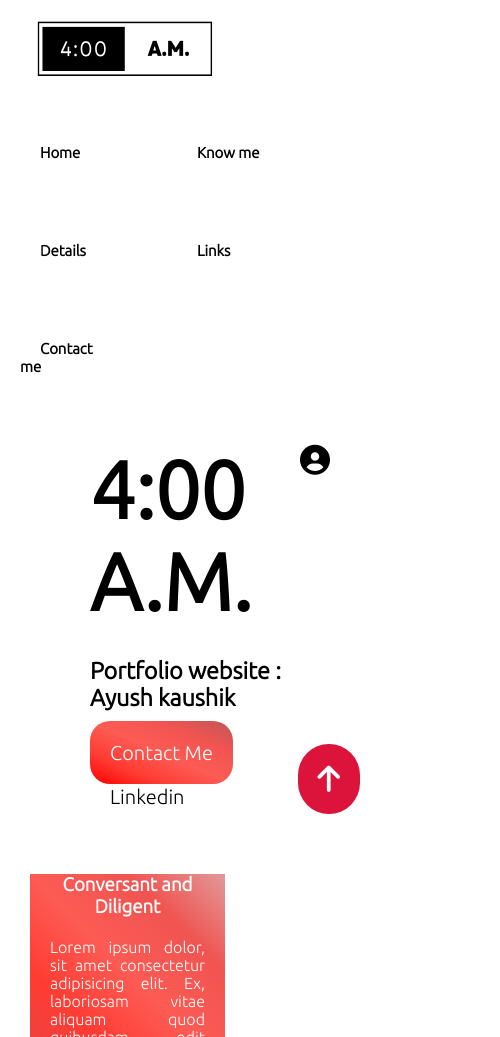
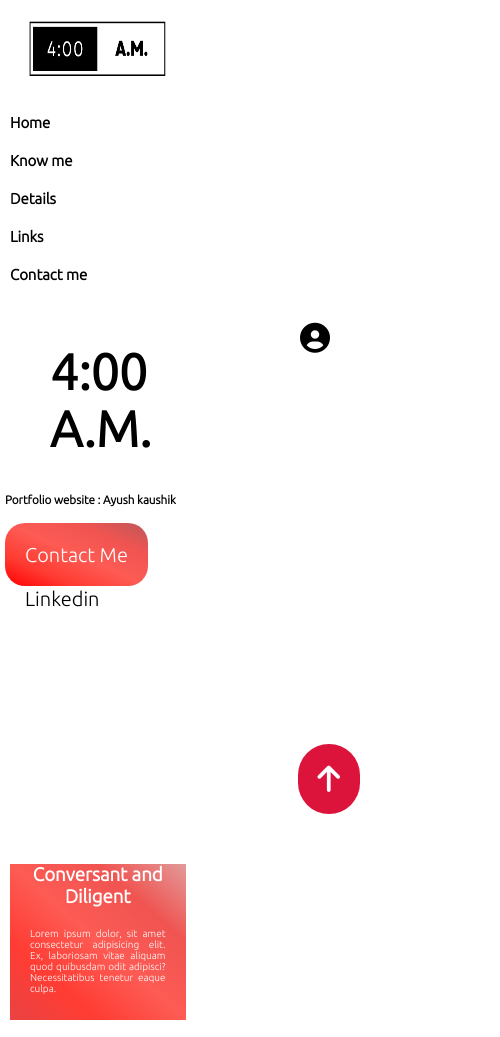
Before and after one commit to kaushikayushh/portfolio, a plain HTML site: page index.html in a window 390 px wide. Shown: the top 1037 px of the page, 500 px wide, since content can reach past the window. Drawn offline with Linux system fonts and the light colour scheme.

Commit message:
Update index.html

```diff
--- a/index.html
+++ b/index.html
@@ -304,20 +304,58 @@ padding: 20px;
     margin: 30px;
 
 }
-        @media  screen and (max-width:450px) {
+       @media  screen and (max-width:450px) {
+    nav img{
+        width: 50vw;
+    }
     nav li{
-        width: 30%;
+        width: 100%;
         float: left;
+
     }
+    .main_head nav ul li a{
+        padding: 0;
+        margin: 0;
+    }
+   .main_head nav ul li{
+        padding: 0;
+        margin: 10px;
+    }
+
     nav ul{
-        height: 250px;
+        padding: 0;
+
+        height: 150px;
     }
-    .content .content_name {
+    .content .content_name h1{
+        font-size: 50px;
+        position: absolute;
+        left: 0;
+        margin-left: 50px;
+        padding: 0;
+    }
+    .content_name h3{
+        margin-top: 150px;
+        position: absolute;
+        left: 0;
+        margin-left: 5px;
+        padding: 0;
+    }
+
+    .content_name {
         width: 100%;
-        font-size: 20px;
+        font-size: 10px;
         margin: 0;
         top: 0;
         padding: 0;
+    }
+    .content .buttons{
+        width: 50vw;
+        margin-top: 200px;
+        margin-left: 5px;
+        margin-right: 0px;
+        position: absolute;
+        left: 0;
     }
     .buttons a{
         font-size: 20px;
@@ -334,13 +372,14 @@ padding: 20px;
         display: block;
     }
     .features .items{
-        width: 50vw;
-        height: 50vw;
+        width: 45vw;
+        height: 40vw;
         padding: 10;
-        margin: 10;
+        margin: 10px;
     }
     .features .items p{
         padding: 10;
+        font-size: 10px;
         text-align: justify;
     }
     .about{
@@ -359,12 +398,22 @@ padding: 20px;
 }
 #MERN{
     font-size: 20px;
-    width: 69vw;
+    width: 50vw;
+}
+.contact {
+    width: 50vw;
+
 }
 .details button{
 width: 50vw;
-margin: 25px;
+margin: 0px;
 padding: 5px;
+}
+
+.details input{
+    padding: 10px;
+    margin: 5px 5px;
+    width: 45vw;
 }
 .cont_image{
     display: none;
@@ -374,10 +423,12 @@ padding: 5px;
 }
 .social_icons{
     text-align: left;
+    width:50vw;
+    margin:20px;
 
 }
 .social_icons i{
-    font-size: 25px;
+    font-size: 20px;
 }
 
 .social-links a{
```
